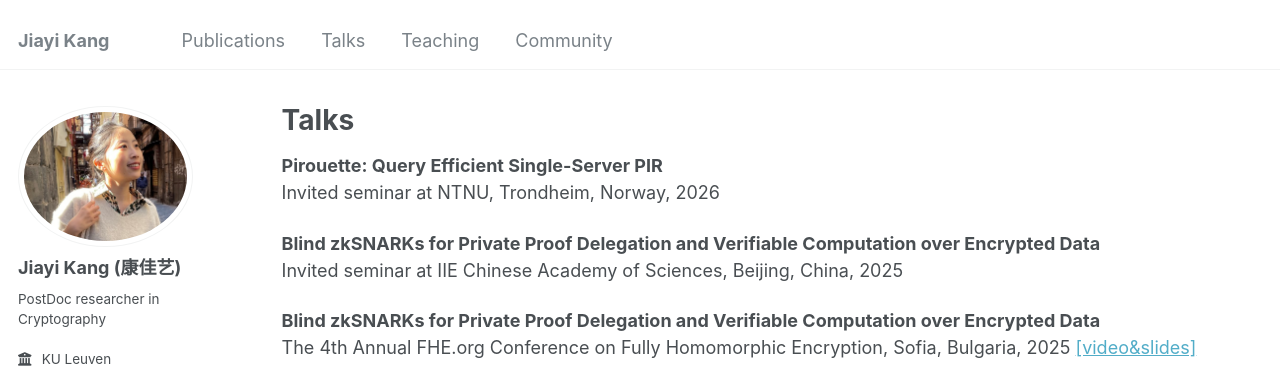
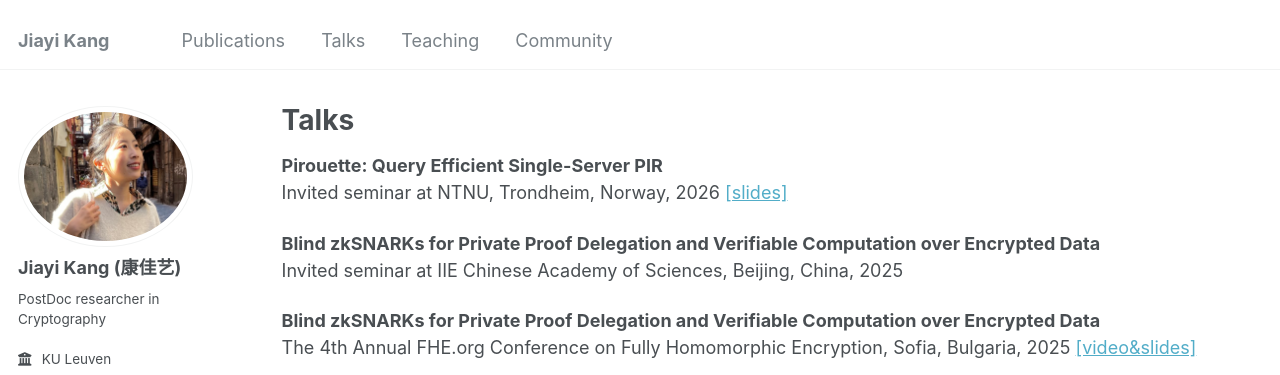
Before and after one commit to jiayikang2/jiayikang2.github.io, a Jekyll site: the page built from _pages/talks.md, in a window 1280 px wide and 1084 px high. Shown: the top 375 px of the window. Built offline with Jekyll 4.4.1, drawn with Linux system fonts in a browser that asks for light colours; some web fonts are replaced.

Commit message:
slides_NTNU

```diff
--- a/_pages/talks.md
+++ b/_pages/talks.md
@@ -5,7 +5,7 @@ permalink: /talks/
 author_profile: true
 ---
 **Pirouette: Query Efficient Single-Server PIR**
-Invited seminar at NTNU, Trondheim, Norway, 2026
+Invited seminar at NTNU, Trondheim, Norway, 2026 [[slides]](/files/slides_pirouette.pdf)
 
 **Blind zkSNARKs for Private Proof Delegation and Verifiable Computation over Encrypted Data**
 Invited seminar at IIE Chinese Academy of Sciences, Beijing, China, 2025
```
Also changed, not shown: 1 other file.
